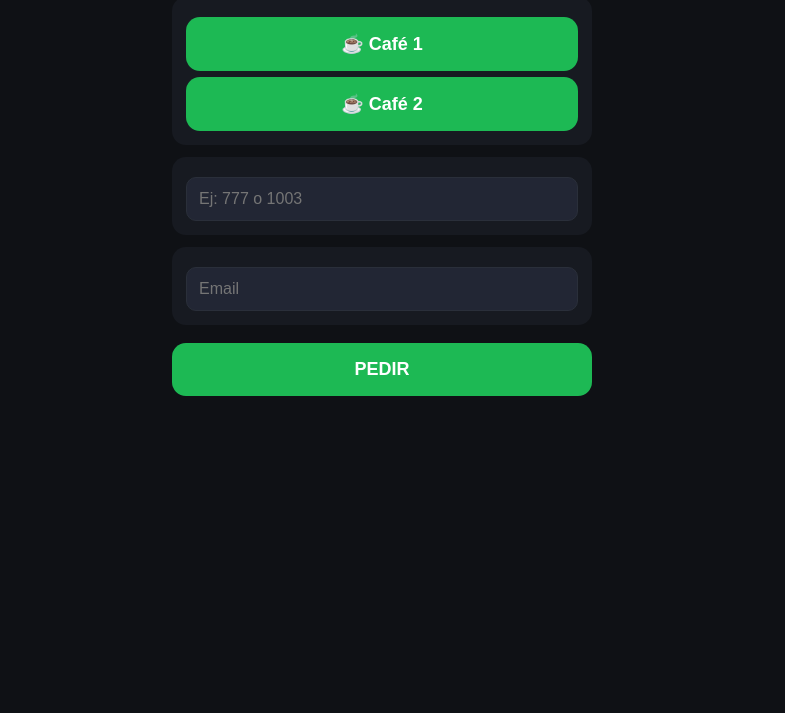
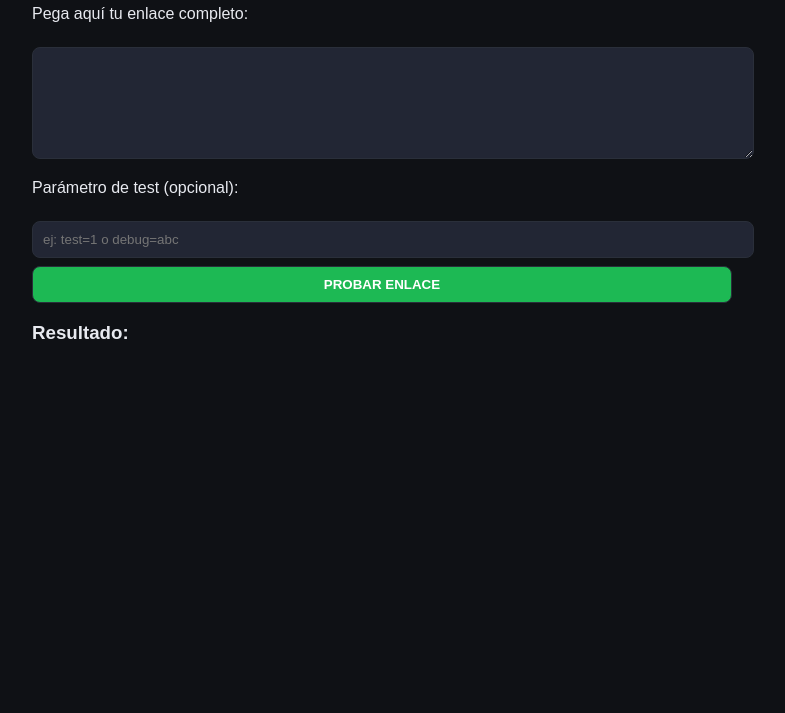
Before and after one commit to Sereden127/vending, a plain HTML site: page index.html in a window 1280 px wide. Shown: the part 87-800 px from the top of the page, without its empty margins (258-1043 px from the left). Drawn offline with Linux system fonts and the light colour scheme.

Commit message:
Update index.html

```diff
--- a/index.html
+++ b/index.html
@@ -2,158 +2,78 @@
 <html lang="es">
 <head>
 <meta charset="UTF-8" />
-  <meta name="viewport" content="width=device-width, initial-scale=1.0" />
-  <title>Vending Ozturk</title>
-
+<title>Vending Debug Lab</title>
 <style>
-    :root{
-      --bg:#0f1115;
-      --card:#171a21;
-      --text:#e8eaf0;
-      --input:#222634;
-      --border:#2a2f3a;
-      --green:#1db954;
+body{
+  font-family:Arial;
+  background:#0f1115;
+  color:#e8eaf0;
+  padding:16px;
 }
-
-    body{
-      margin:0;
-      padding:16px;
-      font-family:Arial;
-      background:var(--bg);
-      color:var(--text);
+textarea,input,button{
+  width:100%;
+  padding:10px;
+  margin-top:8px;
+  border-radius:8px;
+  border:1px solid #2a2f3a;
+  background:#222634;
+  color:white;
 }
-
-    .container{
-      max-width:420px;
-      margin:auto;
-    }
-
-    .box{
-      background:var(--card);
-      padding:14px;
-      margin-bottom:12px;
-      border-radius:14px;
-    }
-
-    input{
-      width:100%;
-      padding:12px;
-      margin-top:6px;
-      border-radius:10px;
-      border:1px solid var(--border);
-      background:var(--input);
-      color:var(--text);
-      font-size:16px;
-      box-sizing:border-box;
-    }
-
 button{
-      width:100%;
-      padding:16px;
-      border:none;
-      border-radius:14px;
-      font-size:18px;
+  background:#1db954;
   font-weight:bold;
   cursor:pointer;
-      background:var(--green);
-      color:white;
-      margin-top:6px;
 }
-
-    .selected{
-      outline:2px solid white;
+.box{
+  max-width:700px;
+  margin:auto;
 }
 </style>
 </head>
 
 <body>
 
-<div class="container">
+<div class="box">
 
-  <h2>📱 Vending Ozturk</h2>
+<h2>🧪 Vending Debug Lab</h2>
 
-  <!-- 🔘 SELECTOR MÁQUINAS -->
-  <div class="box">
-    <button id="btnCafe1" onclick="setMachine(1)">☕ Café 1</button>
-    <button id="btnCafe2" onclick="setMachine(2)">☕ Café 2</button>
-  </div>
+<p>Pega aquí tu enlace completo:</p>
 
-  <!-- PRODUCTO -->
-  <div class="box">
-    <input id="seleccion" type="text" inputmode="numeric" placeholder="Ej: 777 o 1003" />
-  </div>
+<textarea id="url" rows="6"></textarea>
 
-  <!-- EMAIL -->
-  <div class="box">
-    <input id="userEmail" placeholder="Email" />
-  </div>
+<p>Parámetro de test (opcional):</p>
+<input id="param" placeholder="ej: test=1 o debug=abc" />
 
-  <!-- AZÚCAR -->
-  <div class="box" id="sugarBox" style="display:none;">
-    <input id="sugarLevel" type="number" min="0" max="3" placeholder="Azúcar (0-3)" />
-  </div>
+<button onclick="runTest()">PROBAR ENLACE</button>
 
-  <button onclick="go()">PEDIR</button>
+<h3>Resultado:</h3>
+<pre id="out"></pre>
 
 </div>
 
 <script>
 
-// ================= ENLACES ORIGINALES =================
-const snackBase = "https://fersomaticweb.onrender.com/pago-ok-seleccion?datos=eyJ...";
-const cafeBase  = "https://fersomaticweb.onrender.com/pago-ok-seleccion?datos=eyJ...";
-const cafeBase2 = "https://fersomaticweb.onrender.com/pago-ok-seleccion?datos=eyJ...";
+function runTest(){
 
-// ================= STATE =================
-let machine = 1;
+  const base = document.getElementById("url").value.trim();
+  const extra = document.getElementById("param").value.trim();
 
-// ================= SELECTOR =================
-function setMachine(n){
-  machine = n;
+  let url = new URL(base);
 
-  document.getElementById("btnCafe1").classList.remove("selected");
-  document.getElementById("btnCafe2").classList.remove("selected");
-  document.getElementById("btnCafe"+n).classList.add("selected");
+  if(extra){
+    const [k,v] = extra.split("=");
+    url.searchParams.set(k, v || "1");
   }
 
-// ================= AZÚCAR VISIBILITY =================
-document.getElementById("seleccion").addEventListener("input", (e) => {
-  document.getElementById("sugarBox").style.display =
-    e.target.value.length === 4 ? "block" : "none";
-});
+  const finalUrl = url.toString();
 
-// ================= MAIN =================
-function go(){
+  document.getElementById("out").innerText =
+    "URL FINAL:\n" + finalUrl + "\n\n" +
+    "➡ Abriendo enlace...\n";
 
-  const sel = document.getElementById("seleccion").value || "";
-  const email = document.getElementById("userEmail").value || "";
-  const sugar = document.getElementById("sugarLevel")?.value || 0;
+  // abrir en nueva pestaña
+  window.open(finalUrl, "_blank");
 
-  // base según máquina + tipo producto
-  const base = sel.length === 4
-    ? (machine === 1 ? cafeBase : cafeBase2)
-    : snackBase;
-
-  const url = new URL(base);
-
-  // ================= NO TOCAMOS FIRMA NI DATOS =================
-  const datos = url.searchParams.get("datos");
-  const merchant = url.searchParams.get("Ds_MerchantParameters");
-  const signature = url.searchParams.get("Ds_Signature");
-
-  // ================= WORKAROUND OPCIÓN C =================
-  const ts = Date.now();
-
-  url.searchParams.set("v", ts);        // evita URL idéntica
-  url.searchParams.set("sel", sel);     // metadata externa
-  url.searchParams.set("email", email);
-
-  if(sel.length === 4){
-    url.searchParams.set("sugar", sugar);
-  }
-
-  // ================= REDIRECT =================
-  window.location.href = url.toString();
 }
 
 </script>
```
Lines whose indentation alone changed are shown as unchanged.
